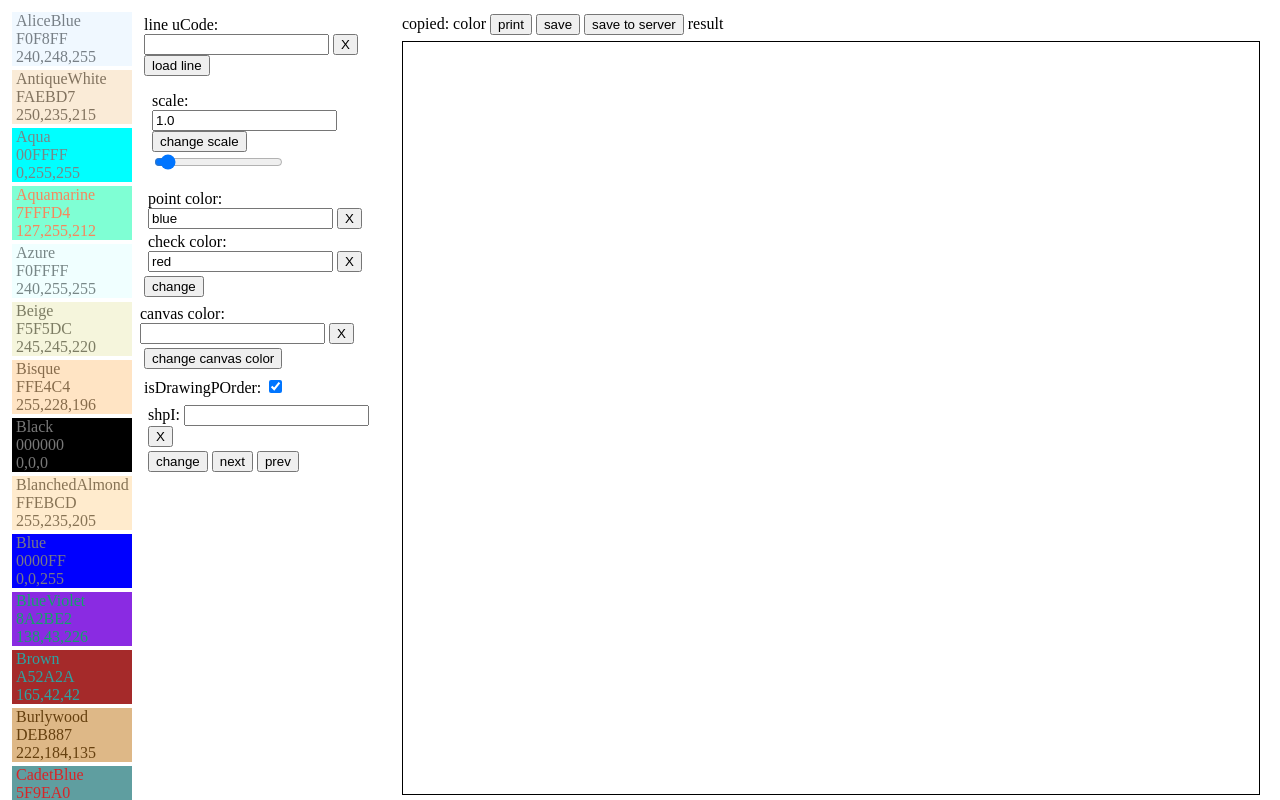
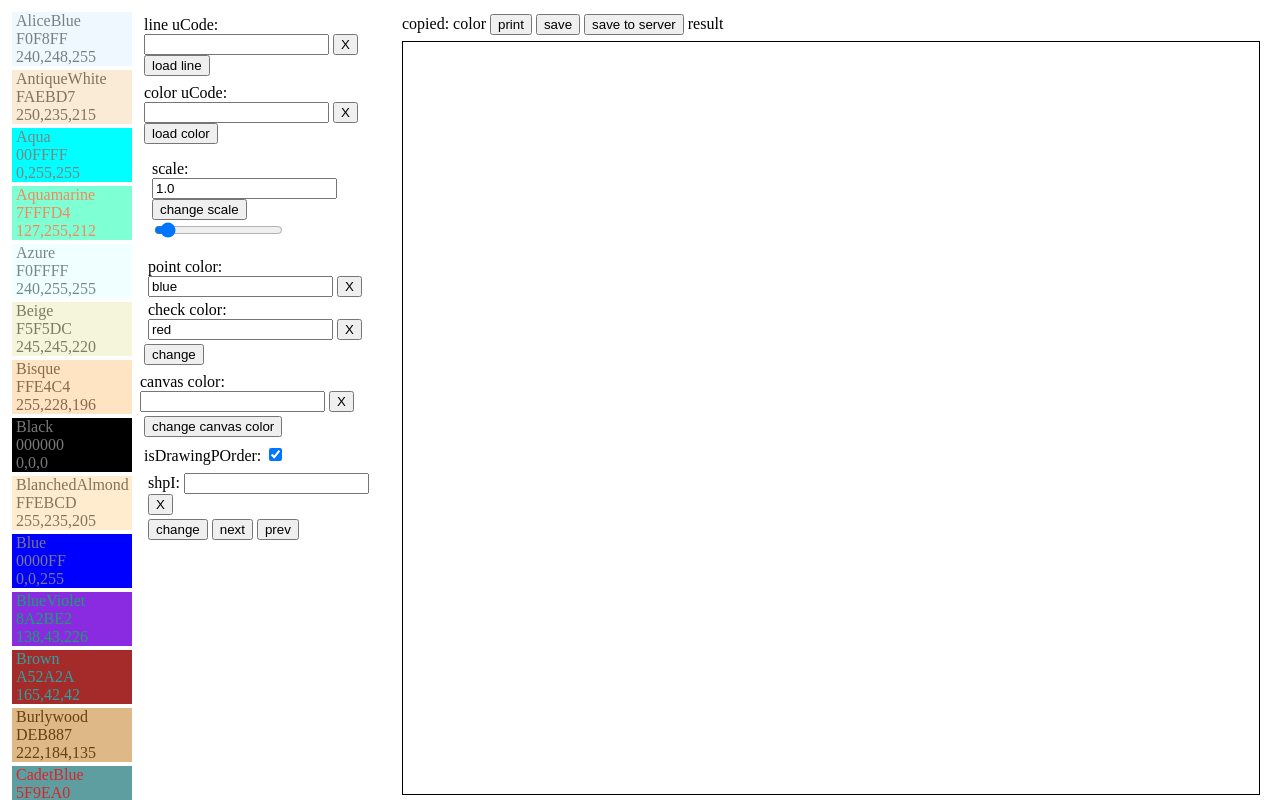
Before and after one commit to zmdr0010/bt-line-server, a website: page views/coloring-line.html in a window 1280 px wide. Drawn offline with Linux system fonts and the light colour scheme; files whose address does not match are found by name.

Commit message:
add load coloring

```diff
--- a/views/coloring-line.html
+++ b/views/coloring-line.html
@@ -48,6 +48,11 @@
       line uCode: <input id="id-input-line-ucode" type="text" />
       <button onclick="clearInput('id-input-line-ucode')">X</button>
       <button onclick="loadLine()">load line</button>
+    </div>
+    <div style="margin: 8px">
+      color uCode: <input id="id-input-color-ucode" type="text" />
+      <button onclick="clearInput('id-input-color-ucode')">X</button>
+      <button onclick="loadColor()">load color</button>
     </div>
     <div style="margin: 16px">
       scale: <input id="id-input-scale" type="number" value="1.0" />
@@ -654,6 +659,54 @@
         label.innerText = `${label.innerText}, ${str}`
       })
     }
+
+    function loadColor() {
+      const input = document.getElementById('id-input-color-ucode')
+      const uCode = input.value
+      if (uCode.length < 1) return
+      const request = new Request(`/str-set/line-set/${uCode}`)
+      fetch(request).then((response) => response.json()).then((json) => {
+        console.log(json)
+        if (json.code === 'str') {
+          const colorSet = json.str
+          const cSplit = colorSet.split('/')
+          const lineUCode = cSplit[1]
+          const lineRequest = new Request(`/str-set/line-set/${lineUCode}`)
+          fetch(lineRequest).then(res => res.json()).then(lJson => {
+            console.log(lJson)
+            if (lJson.code === 'str') {
+              const lineSet = lJson.str
+              const line = createSimpleLineInfo(lineSet)
+              for (let i=2; i<cSplit.length; i++) {
+                const index = i - 2
+                const str = cSplit[i]
+                const strSplit = str.split(',')
+                const dw = line.list[index]
+                dw.width = Number(strSplit[0])
+                dw.color = strSplit[1]
+              }
+              linePoint = createLinePointFromLineInfo(line)
+              linePoint.origin = line
+              console.log(linePoint)
+
+              checkedInfo.shpI = -1
+              checkedInfo.div = null
+              checkedInfo.shp = null
+              checkedInfo.list = []
+              const shpContainer = document.getElementById('id-shp-container')
+              shpContainer.innerHTML = ''
+              for (const shp of linePoint.list) {
+                const div = createShpDiv(shp)
+                checkedInfo.list.push(div)
+                shpContainer.appendChild(div)
+              }
+
+              draw()
+            }
+          })
+        }
+      })
+    }
   </script>
 </body>
 </html>
```
